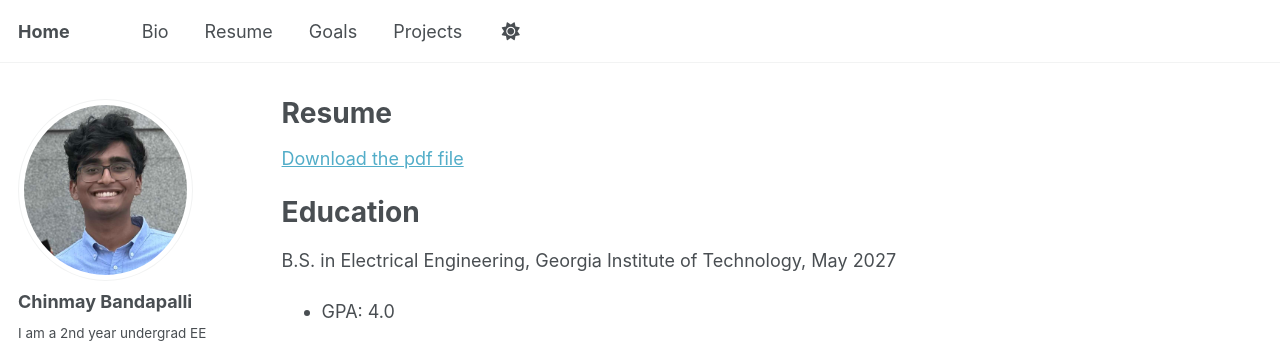
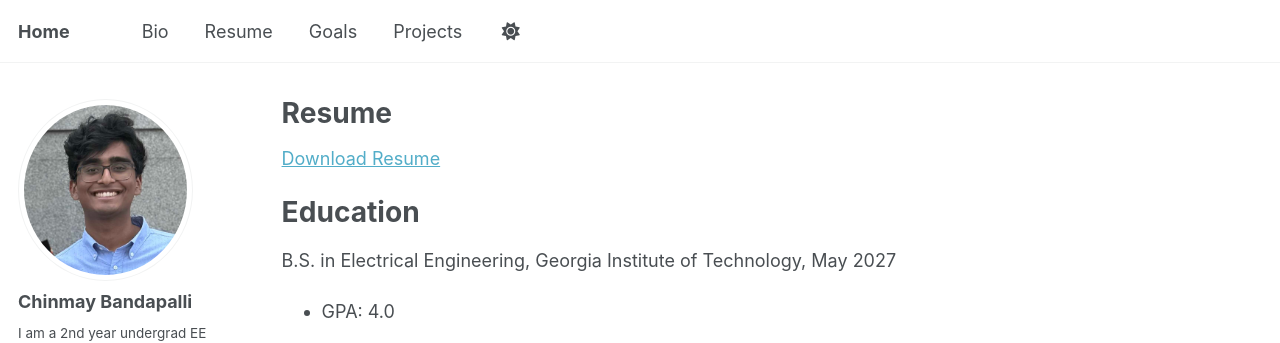
Before and after one commit to chinmaybandapalli/chinmaybandapalli.github.io, a Jekyll site: the page built from _pages/cv.md, in a window 1280 px wide and 900 px high. Shown: the top 343 px of the window. Built offline with Jekyll 4.4.1, drawn with Linux system fonts in a browser that asks for light colours; a script that is not in the unit is left out.

Commit message:
Update cv.md

```diff
--- a/_pages/cv.md
+++ b/_pages/cv.md
@@ -9,7 +9,7 @@ redirect_from:
 
 {% include base_path %}
 
- <a href="files/Chinmay_Bandapalli_Resume.pdf" download="files/Chinmay_Bandapalli_Resume.pdf">Download the pdf file</a>
+ <a href="/files/Chinmay_Bandapalli_Resume.pdf" download="Chinmay_Bandapalli_Resume.pdf">Download Resume</a>
 
 Education
 ======
```
